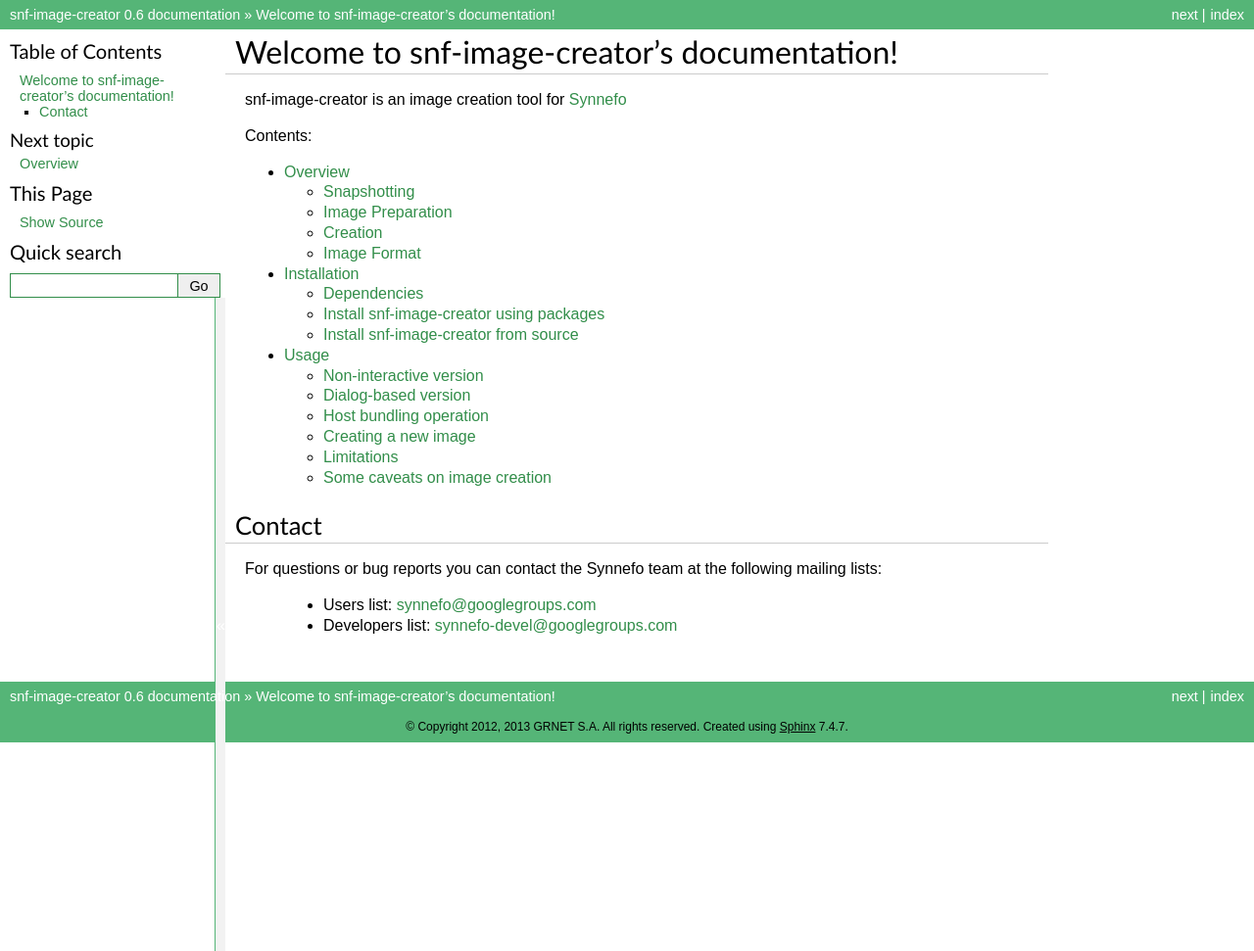
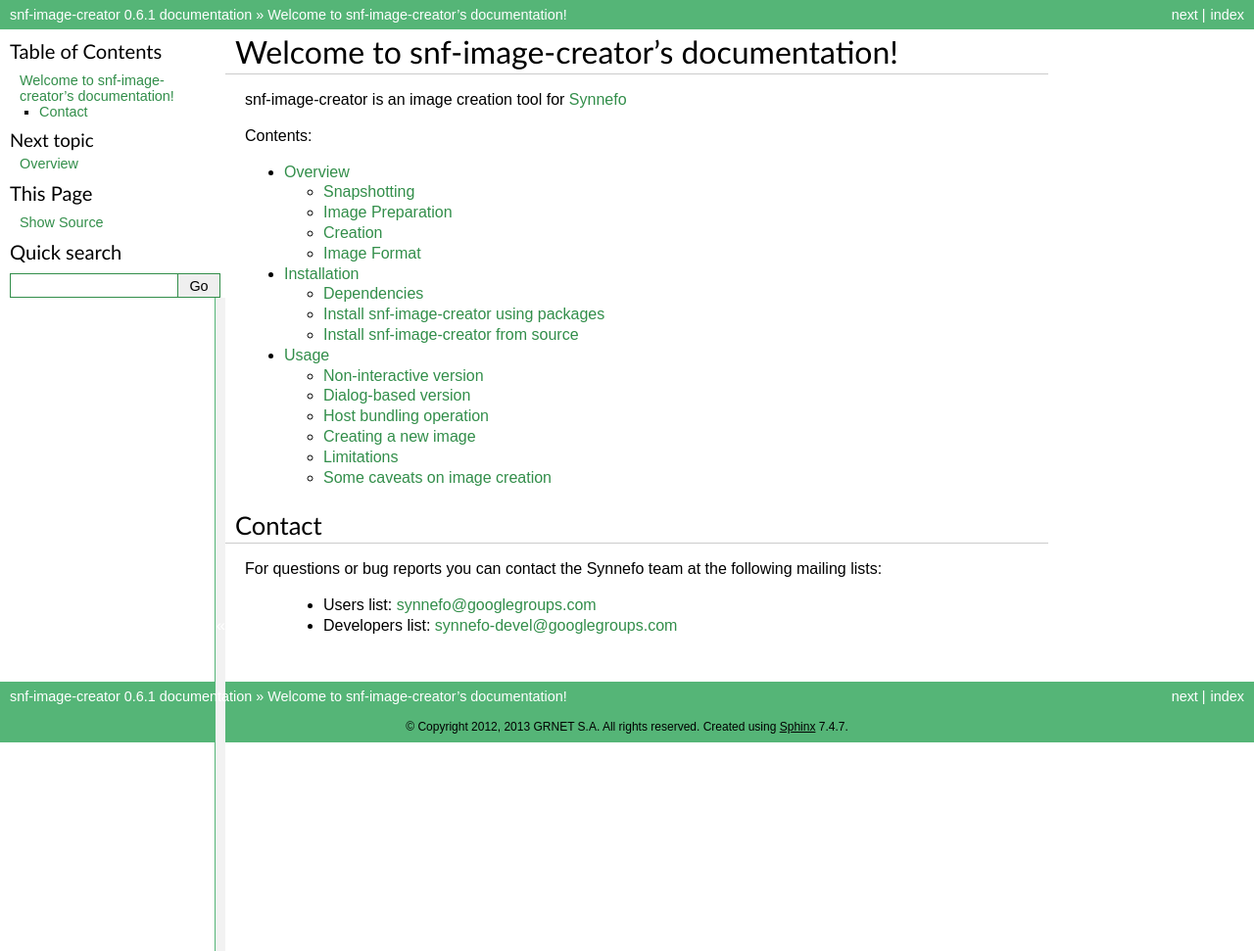
Before and after one commit to grnet/snf-image-creator, a Sphinx documentation site: the page built from docs/index.rst, in a window 1280 px wide. Shown: the whole page at 98% size. Built offline with Sphinx 7.4.7, drawn with Linux system fonts in a browser that asks for light colours.

Commit message:
Update version.py and ChangeLog for 0.6.1

```diff
--- a/docs/conf.py
+++ b/docs/conf.py
@@ -50,9 +50,9 @@
 # built documents.
 #
 # The short X.Y version.
-version = '0.6'
+version = '0.6.1'
 # The full version, including alpha/beta/rc tags.
-release = '0.6'
+release = '0.6.1'
 
 # The language for content autogenerated by Sphinx. Refer to documentation
 # for a list of supported languages.
--- a/image_creator/version.py
+++ b/image_creator/version.py
@@ -1,8 +1,8 @@
 
-__version__ = "0.6"
+__version__ = "0.6.1"
 __version_vcs_info__ = {
     'branch': 'master',
-    'revid': '37d1ea1',
-    'revno': 426}
+    'revid': '280a0e5',
+    'revno': 430}
 __version_user_email__ = "skalkoto@grnet.gr"
 __version_user_name__ = "Nikos Skalkotos"
```
Also changed, not shown: 1 other file.
